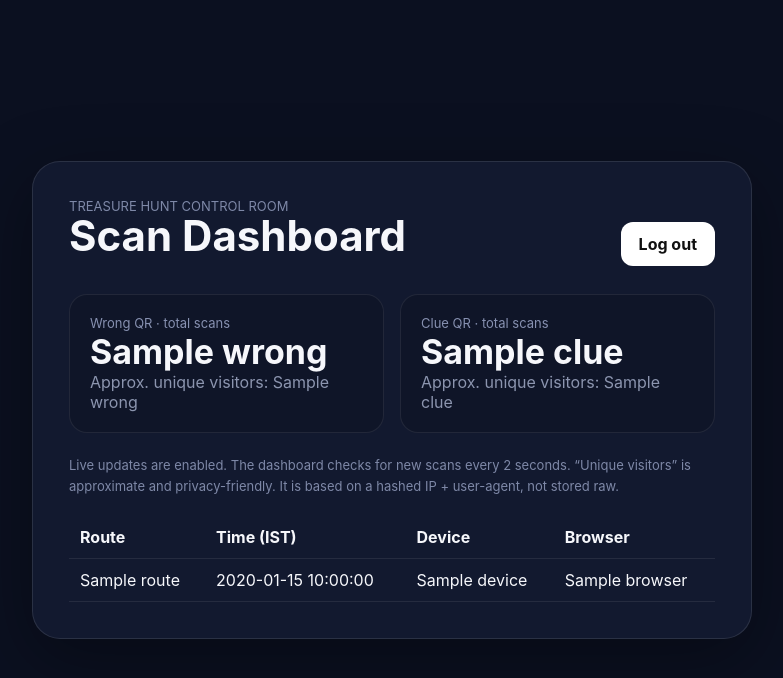
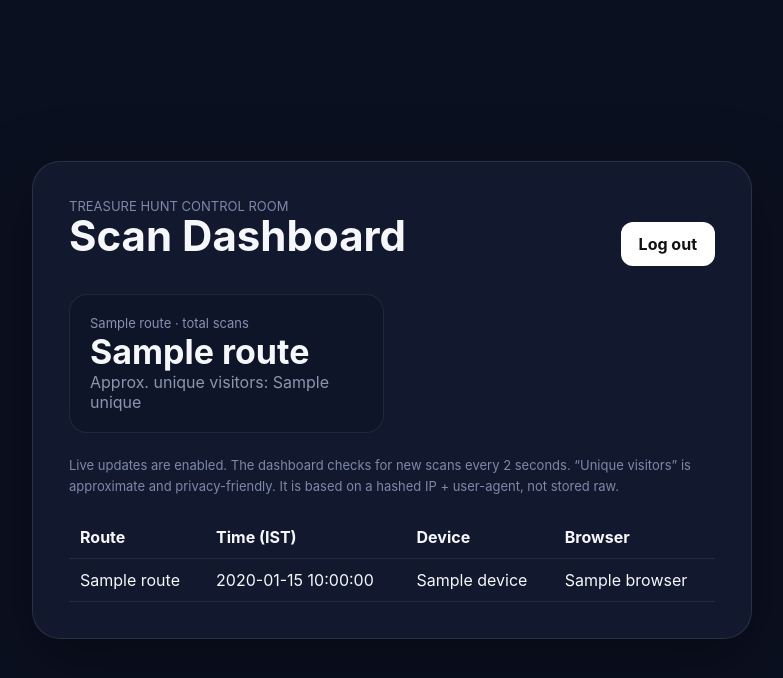
Before and after one commit to rachitskofficial-tech/treasure-hunt-server, a Flask app: template templates/dashboard.html in a window 1280 px wide. Shown: the top 678 px of the page, without its empty margins (248-1031 px from the left). Run offline with Flask 3, Linux system fonts and the light colour scheme; the template is opened without the code that fills it: most values are stand-ins (such as "Sample title", 1, 10 or a date in 2020).

Commit message:
Show demo clue routes in live dashboard

```diff
--- a/templates/dashboard.html
+++ b/templates/dashboard.html
@@ -1,21 +1,24 @@
 {% extends 'base.html' %}{% block content %}
 <div class="row" style="justify-content:space-between"><div><div class="small">TREASURE HUNT CONTROL ROOM</div><h1 style="font-size:42px">Scan Dashboard</h1></div><a class="btn" href="{{ url_for('admin_logout') }}">Log out</a></div>
 <div class="grid">
-  <div class="stat"><div class="label">Wrong QR · total scans</div><b id="wrong-total">{{ totals.wrong }}</b><div class="muted">Approx. unique visitors: <span id="wrong-unique">{{ uniques.wrong }}</span></div></div>
-  <div class="stat"><div class="label">Clue QR · total scans</div><b id="clue-total">{{ totals.clue }}</b><div class="muted">Approx. unique visitors: <span id="clue-unique">{{ uniques.clue }}</span></div></div>
+{% for route in totals %}
+  <div class="stat"><div class="label">{{ route_labels.get(route, route) }} · total scans</div><b id="{{ route }}-total">{{ totals[route] }}</b><div class="muted">Approx. unique visitors: <span id="{{ route }}-unique">{{ uniques[route] }}</span></div></div>
+{% endfor %}
 </div>
 <p class="small">Live updates are enabled. The dashboard checks for new scans every 2 seconds. “Unique visitors” is approximate and privacy-friendly. It is based on a hashed IP + user-agent, not stored raw.</p>
-<table><thead><tr><th>Route</th><th>Time (IST)</th><th>Device</th><th>Browser</th></tr></thead><tbody id="recent-scans">{% for row in recent %}<tr><td>{{ row['route'] }}</td><td>{{ row['scanned_at'] }}</td><td>{{ row['device'] }}</td><td>{{ row['browser'] }}</td></tr>{% else %}<tr><td colspan="4">No scans yet.</td></tr>{% endfor %}</tbody></table>
+<table><thead><tr><th>Route</th><th>Time (IST)</th><th>Device</th><th>Browser</th></tr></thead><tbody id="recent-scans">{% for row in recent %}<tr><td>{{ route_labels.get(row['route'], row['route']) }}</td><td>{{ row['scanned_at'] }}</td><td>{{ row['device'] }}</td><td>{{ row['browser'] }}</td></tr>{% else %}<tr><td colspan="4">No scans yet.</td></tr>{% endfor %}</tbody></table>
 <script>
 async function updateDashboard() {
   try {
     const response = await fetch('{{ url_for("admin_stats") }}', {cache: 'no-store'});
     if (!response.ok) return;
     const data = await response.json();
-    document.getElementById('wrong-total').textContent = data.totals.wrong;
-    document.getElementById('wrong-unique').textContent = data.uniques.wrong;
-    document.getElementById('clue-total').textContent = data.totals.clue;
-    document.getElementById('clue-unique').textContent = data.uniques.clue;
+    Object.keys(data.totals).forEach(route => {
+      const total = document.getElementById(`${route}-total`);
+      const unique = document.getElementById(`${route}-unique`);
+      if (total) total.textContent = data.totals[route];
+      if (unique) unique.textContent = data.uniques[route];
+    });
 
     const tbody = document.getElementById('recent-scans');
     if (!data.recent.length) {
```
